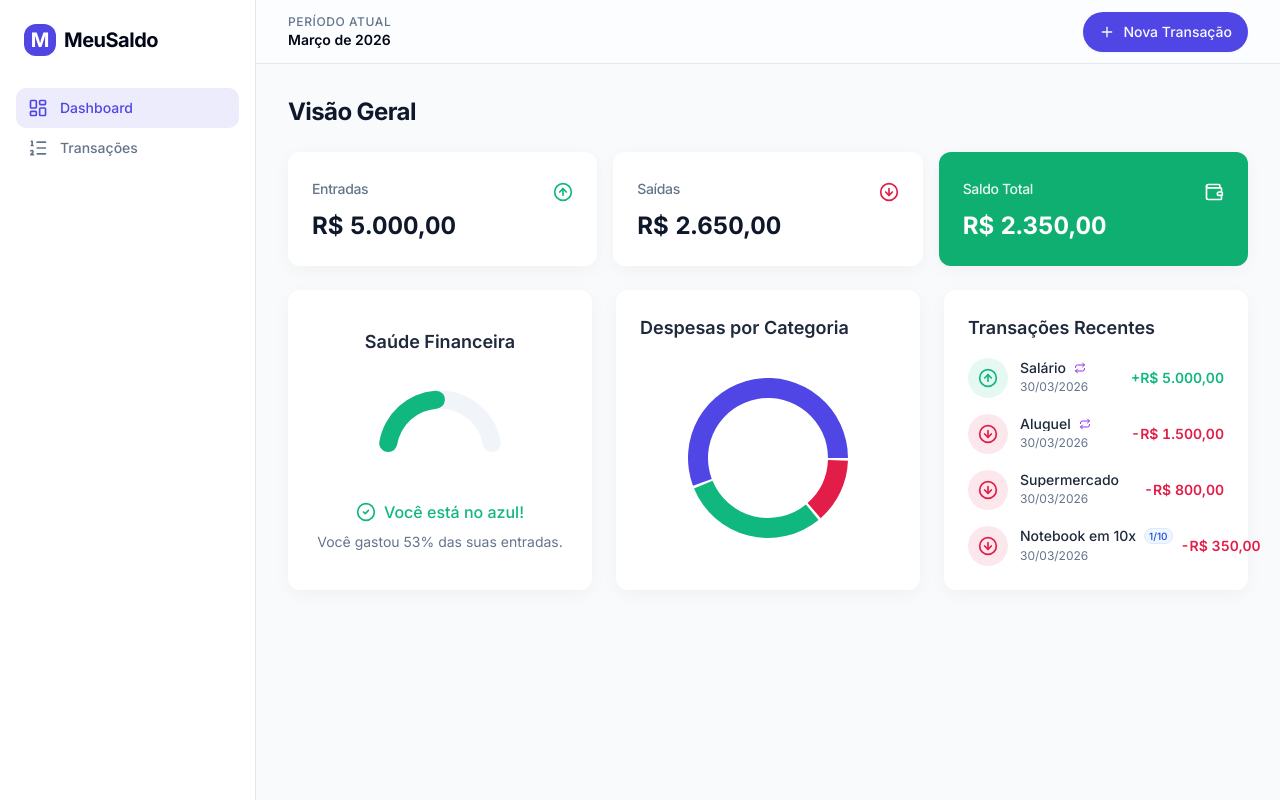
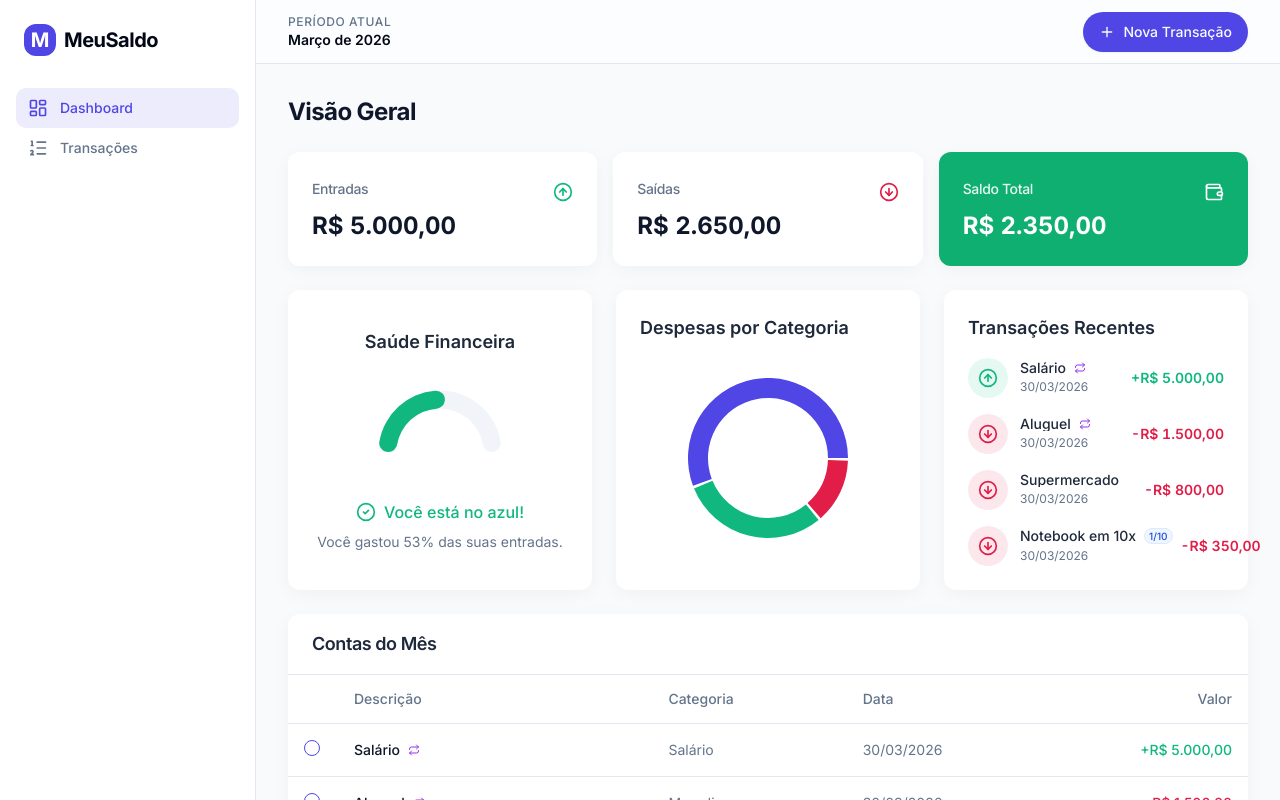
Before and after one commit to cavadigital/controle-financeiro-pessoal-pkbxdjihv, a React (Vite) app: page / in a window 1280 px wide. Built offline with nearby package versions, Linux system fonts and the light colour scheme.

Commit message:
feat: Add monthly bills and payment status to Overview

```diff
--- a/src/contexts/FinanceContext.tsx
+++ b/src/contexts/FinanceContext.tsx
@@ -14,6 +14,8 @@ export interface Transaction {
     current: number
     total: number
   }
+  isPaid?: boolean
+  paidMonths?: string[]
 }
 
 interface FinanceContextData {
@@ -23,6 +25,7 @@ interface FinanceContextData {
   addTransactions: (ts: Omit<Transaction, 'id'>[]) => void
   editTransaction: (t: Transaction) => void
   deleteTransaction: (id: string) => void
+  toggleTransactionPaid: (id: string, dateStr: string) => void
   totalIncome: number
   totalExpense: number
   balance: number
@@ -115,6 +118,33 @@ export const FinanceProvider: React.FC<{ children: React.ReactNode }> = ({ child
     setTransactions((prev) => prev.filter((tx) => tx.id !== id))
   }
 
+  const toggleTransactionPaid = (id: string, dateStr: string) => {
+    setTransactions((prev) =>
+      prev.map((tx) => {
+        const isVirtual = id.includes('-virtual-')
+        const baseId = isVirtual ? id.split('-virtual-')[0] : id
+
+        if (tx.id !== baseId) return tx
+
+        if (isVirtual) {
+          const d = new Date(dateStr)
+          const monthKey = `${d.getFullYear()}-${d.getMonth()}`
+          const paidMonths = tx.paidMonths || []
+          const isCurrentlyPaid = paidMonths.includes(monthKey)
+
+          return {
+            ...tx,
+            paidMonths: isCurrentlyPaid
+              ? paidMonths.filter((m) => m !== monthKey)
+              : [...paidMonths, monthKey],
+          }
+        } else {
+          return { ...tx, isPaid: !tx.isPaid }
+        }
+      }),
+    )
+  }
+
   const currentMonthTransactions = transactions.flatMap((t) => {
     const txDate = new Date(t.date)
     const now = new Date()
@@ -127,6 +157,7 @@ export const FinanceProvider: React.FC<{ children: React.ReactNode }> = ({ child
       const txMonthValue = txDate.getFullYear() * 12 + txDate.getMonth()
       const nowMonthValue = now.getFullYear() * 12 + now.getMonth()
       if (txMonthValue < nowMonthValue) {
+        const monthKey = `${now.getFullYear()}-${now.getMonth()}`
         return [
           {
             ...t,
@@ -139,6 +170,7 @@ export const FinanceProvider: React.FC<{ children: React.ReactNode }> = ({ child
               0,
               0,
             ).toISOString(),
+            isPaid: t.paidMonths?.includes(monthKey) || false,
           },
         ]
       }
@@ -163,6 +195,7 @@ export const FinanceProvider: React.FC<{ children: React.ReactNode }> = ({ child
         addTransactions,
         editTransaction,
         deleteTransaction,
+        toggleTransactionPaid,
         totalIncome,
         totalExpense,
         balance,
--- a/src/pages/Index.tsx
+++ b/src/pages/Index.tsx
@@ -14,9 +14,19 @@ import {
 import { ChartContainer, ChartTooltip, ChartTooltipContent } from '@/components/ui/chart'
 import { PieChart, Pie, Cell, RadialBarChart, RadialBar, PolarAngleAxis } from 'recharts'
 import { cn } from '@/lib/utils'
+import {
+  Table,
+  TableBody,
+  TableCell,
+  TableHead,
+  TableHeader,
+  TableRow,
+} from '@/components/ui/table'
+import { Checkbox } from '@/components/ui/checkbox'
 
 export default function Index() {
-  const { totalIncome, totalExpense, balance, currentMonthTransactions } = useFinance()
+  const { totalIncome, totalExpense, balance, currentMonthTransactions, toggleTransactionPaid } =
+    useFinance()
 
   const animatedIncome = useNumberTicker(totalIncome)
   const animatedExpense = useNumberTicker(totalExpense)
@@ -29,6 +39,10 @@ export default function Index() {
   const recentTransactions = [...currentMonthTransactions]
     .sort((a, b) => new Date(b.date).getTime() - new Date(a.date).getTime())
     .slice(0, 5)
+
+  const monthTransactionsSorted = [...currentMonthTransactions].sort(
+    (a, b) => new Date(a.date).getTime() - new Date(b.date).getTime(),
+  )
 
   // Aggregate for Pie Chart using current month projected transactions
   const expensesByCategory = currentMonthTransactions
@@ -231,6 +245,99 @@ export default function Index() {
           )}
         </Card>
       </div>
+
+      {/* Contas do Mês */}
+      <div className="mt-8">
+        <Card className="border-none shadow-soft overflow-hidden">
+          <CardHeader className="border-b px-6 py-4">
+            <CardTitle className="text-lg font-semibold text-slate-800">Contas do Mês</CardTitle>
+          </CardHeader>
+          <CardContent className="p-0">
+            {monthTransactionsSorted.length > 0 ? (
+              <Table>
+                <TableHeader>
+                  <TableRow>
+                    <TableHead className="w-[50px]"></TableHead>
+                    <TableHead>Descrição</TableHead>
+                    <TableHead className="hidden sm:table-cell">Categoria</TableHead>
+                    <TableHead className="hidden sm:table-cell">Data</TableHead>
+                    <TableHead className="text-right">Valor</TableHead>
+                  </TableRow>
+                </TableHeader>
+                <TableBody>
+                  {monthTransactionsSorted.map((tx) => (
+                    <TableRow
+                      key={tx.id}
+                      className={cn(
+                        'transition-all',
+                        tx.isPaid && 'bg-muted/30 opacity-60 grayscale-[0.5]',
+                      )}
+                    >
+                      <TableCell>
+                        <Checkbox
+                          checked={tx.isPaid || false}
+                          onCheckedChange={() => toggleTransactionPaid(tx.id, tx.date)}
+                          aria-label={`Marcar ${tx.description} como pago`}
+                        />
+                      </TableCell>
+                      <TableCell>
+                        <div className="flex flex-col gap-1">
+                          <div className="flex items-center gap-2">
+                            <span
+                              className={cn(
+                                'font-medium',
+                                tx.isPaid ? 'line-through text-muted-foreground' : 'text-slate-900',
+                              )}
+                            >
+                              {tx.description}
+                            </span>
+                            {tx.isRecurrent && (
+                              <Repeat
+                                className="w-3 h-3 text-purple-600 shrink-0"
+                                aria-label="Recorrente"
+                              />
+                            )}
+                            {tx.installment && (
+                              <span className="text-[10px] font-medium text-blue-700 bg-blue-50 px-1 py-0.5 rounded-sm border border-blue-100 leading-none whitespace-nowrap">
+                                {tx.installment.current}/{tx.installment.total}
+                              </span>
+                            )}
+                          </div>
+                          <div className="sm:hidden text-xs text-muted-foreground flex items-center gap-1 mt-0.5">
+                            <span>{tx.category}</span>
+                            <span>&bull;</span>
+                            <span>{formatDate(tx.date)}</span>
+                          </div>
+                        </div>
+                      </TableCell>
+                      <TableCell className="hidden sm:table-cell text-muted-foreground">
+                        {tx.category}
+                      </TableCell>
+                      <TableCell className="hidden sm:table-cell text-muted-foreground">
+                        {formatDate(tx.date)}
+                      </TableCell>
+                      <TableCell
+                        className={cn(
+                          'text-right font-medium align-top sm:align-middle pt-5 sm:pt-4',
+                          tx.type === 'income' ? 'text-success' : 'text-destructive',
+                          tx.isPaid && 'opacity-70',
+                        )}
+                      >
+                        {tx.type === 'income' ? '+' : '-'}
+                        {formatCurrency(tx.amount)}
+                      </TableCell>
+                    </TableRow>
+                  ))}
+                </TableBody>
+              </Table>
+            ) : (
+              <div className="p-8 text-center text-muted-foreground">
+                <p>Nenhuma transação encontrada para este mês.</p>
+              </div>
+            )}
+          </CardContent>
+        </Card>
+      </div>
     </div>
   )
 }
```
Also changed, not shown: .skip.config.json.
